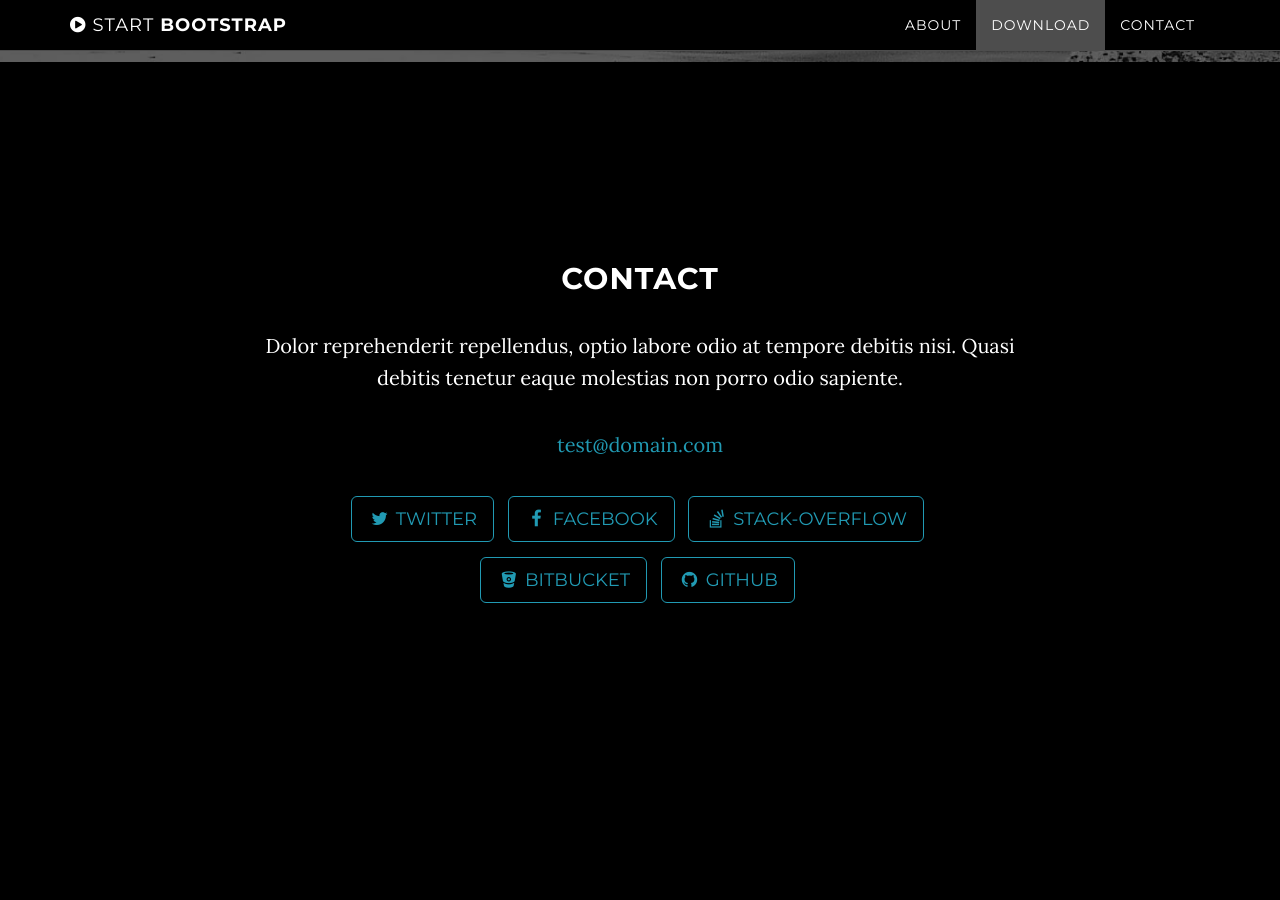
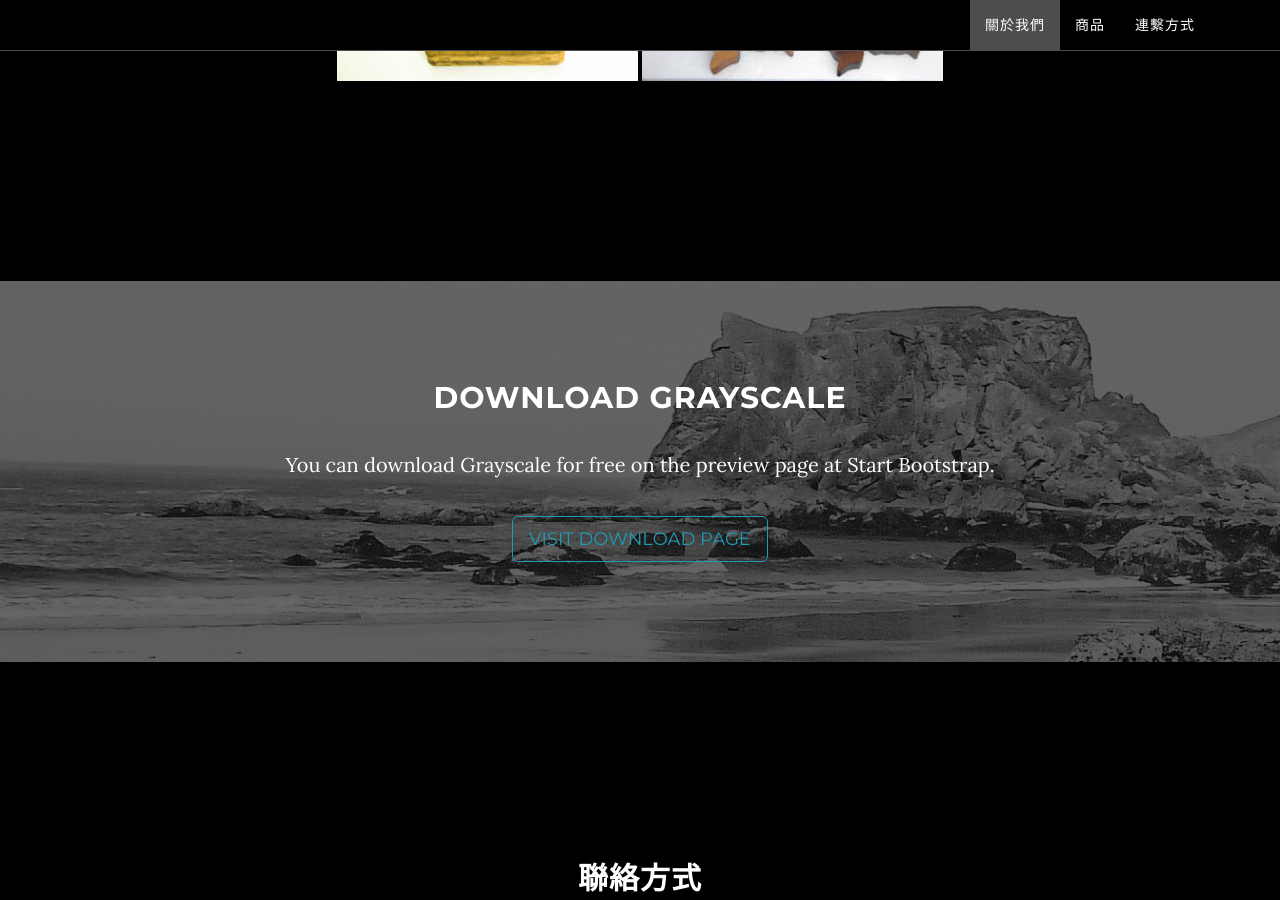
Before and after one commit to EvanceChen/CarpenterWebpage, a Jekyll site: the page built from index.html, in a window 1280 px wide and 900 px high, scrolled down 1821 px. Built offline with Jekyll 4.4.1, drawn with Linux system fonts in a browser that asks for light colours; some of the changed text lies outside the part shown.

Commit message:
Customize omage and contact info

```diff
--- a/_config.yml
+++ b/_config.yml
@@ -10,18 +10,14 @@ color:
   links: '#219ab3'
 
 # Footer settings
-footer: Your Website
+footer: 南風設計工坊
 
 # Social networks usernames (many more available: google-plus, flickr, dribbble, pinterest, instagram, tumblr, linkedin, etc.)
 social:
   - title: twitter
     url: https://twitter.com/SBootstrap
   - title: facebook
-    url:
-  - title: stack-overflow
-    url: http://stackoverflow.com/questions/tagged/jekyll
-  - title: bitbucket
-    url: http://bitbucket.org/jekyll
+    url: https://www.facebook.com/blissdoor/
   - title: github
     url: https://github.com/IronSummitMedia/startbootstrap
 
--- a/_includes/about.html
+++ b/_includes/about.html
@@ -4,7 +4,17 @@
             <div class="col-lg-8 col-lg-offset-2">
                 <h2>關於</h2>
                 <p>此處是關於的內容  </p>
-                <p>更多作品集 <a href="https://www.facebook.com/blissdoor/?fref=ts">南風設計工坊</a></p>
+                <p>更多作品集 <a href="https://www.facebook.com/blissdoor/">南風設計工坊</a></p>
             </div>
         </div>
+        <div class="row">
+             <img src="img/DSC_7665.jpg" alt="Item_1" height="200" width="301">
+             <img src="img/DSC_7668.jpg" alt="Item_1" height="200" width="301">
+             <img src="img/DSC_7669.jpg" alt="Item_1" height="200" width="301">
+             <img src="img/DSC_7687.jpg" alt="Item_1" height="200" width="301">
+             <img src="img/DSC_7699.jpg" alt="Item_1" height="200" width="301">
+             <img src="img/DSC_7700.jpg" alt="Item_1" height="200" width="301">
+             <img src="img/DSC_7706.jpg" alt="Item_1" height="200" width="301">
+             <img src="img/DSC_7710.jpg" alt="Item_1" height="200" width="301">
+        </div>
     </section>
--- a/_includes/contact.html
+++ b/_includes/contact.html
@@ -2,8 +2,8 @@
     <section id="contact" class="container content-section text-center">
         <div class="row">
             <div class="col-lg-8 col-lg-offset-2">
-                <h2>Contact</h2>
-                <p>Dolor reprehenderit repellendus, optio labore odio at tempore debitis nisi. Quasi debitis tenetur eaque molestias non porro odio sapiente.</p>
+                <h2>聯絡方式</h2>
+                <p>請來信至以下電子郵箱或請拜訪在Facebook的粉絲專頁</p>
                 <p><a href="mailto:{{ site.email }}">{{ site.email }}</a>
                 </p>
                 <ul class="list-inline banner-social-buttons">
--- a/_includes/nav.html
+++ b/_includes/nav.html
@@ -5,9 +5,6 @@
                 <button type="button" class="navbar-toggle" data-toggle="collapse" data-target=".navbar-main-collapse">
                     <i class="fa fa-bars"></i>
                 </button>
-                <a class="navbar-brand page-scroll" href="#page-top">
-                    <i class="fa fa-play-circle"></i>  <span class="light">Start</span> Bootstrap
-                </a>
             </div>
 
             <!-- Collect the nav links, forms, and other content for toggling -->
@@ -18,13 +15,13 @@
                         <a href="#page-top"></a>
                     </li>
                     <li>
-                        <a class="page-scroll" href="#about">About</a>
+                        <a class="page-scroll" href="#about">關於我們</a>
                     </li>
                     <li>
-                        <a class="page-scroll" href="#download">Download</a>
+                        <a class="page-scroll" href="#download">商品</a>
                     </li>
                     <li>
-                        <a class="page-scroll" href="#contact">Contact</a>
+                        <a class="page-scroll" href="#contact">連繫方式</a>
                     </li>
                 </ul>
             </div>
--- a/js/grayscale.js
+++ b/js/grayscale.js
@@ -175,7 +175,7 @@ function init() {
 
     // Custom Map Marker Icon - Customize the map-marker.png file to customize your icon
     var image = 'img/map-marker.png';
-    var myLatLng = new google.maps.LatLng(40.6700, -73.9400);
+    var myLatLng = new google.maps.LatLng(24.7838, 120.9913);
     var beachMarker = new google.maps.Marker({
         position: myLatLng,
         map: map,
```
Also changed, not shown: img/DSC_7665.jpg (added), img/DSC_7668.jpg (added), img/DSC_7669.jpg (added), img/DSC_7687(1).jpg (added), img/DSC_7687.jpg (added), img/DSC_7699.jpg (added), img/DSC_7700.jpg (added), img/DSC_7706.jpg (added), img/DSC_7710.jpg (added).
